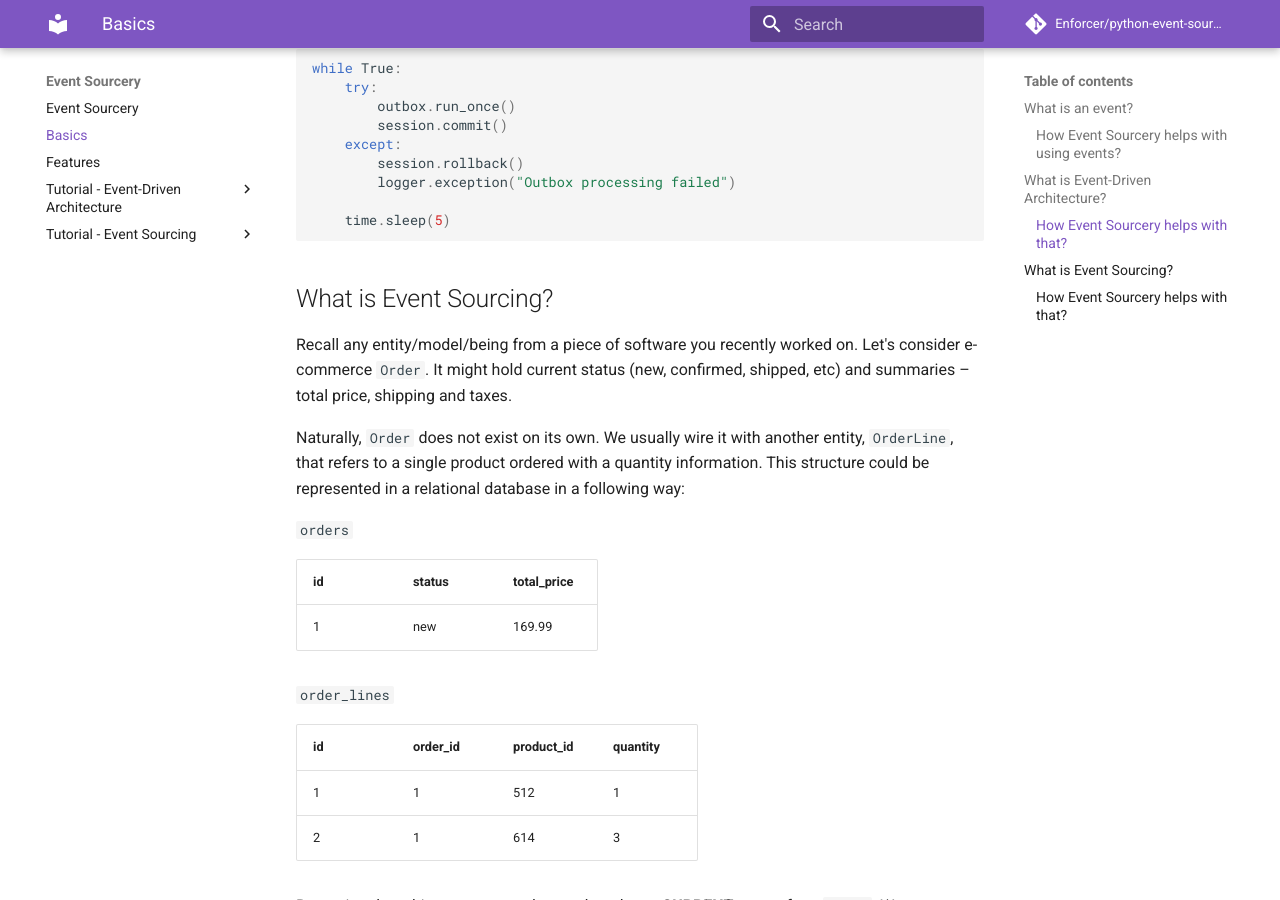
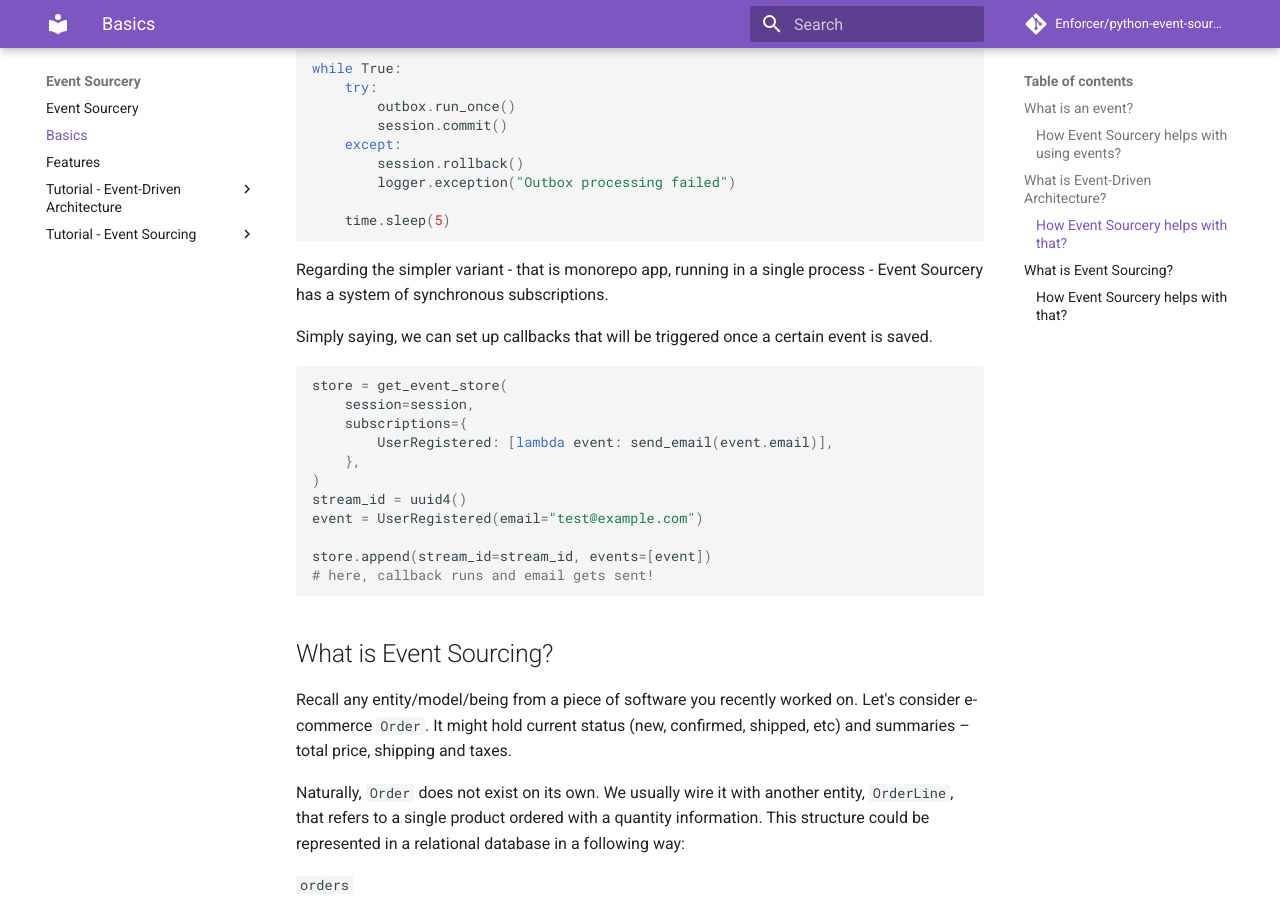
Before and after one commit to python-event-sourcery/python-event-sourcery, an MkDocs documentation site: the page built from docs/documentation/docs/basics.md, in a window 1280 px wide and 900 px high, scrolled down 3010 px. Built offline with MkDocs 1.6.1 and Material for MkDocs 9.7.7, drawn with Linux system fonts in a browser that asks for light colours; comment, search, counter and statistics services are not loaded.

Commit message:
Expose subscriptions on Event Store, 0.1.3

````diff
--- a/docs/documentation/docs/basics.md
+++ b/docs/documentation/docs/basics.md
@@ -115,6 +115,24 @@ while True:
         logger.exception("Outbox processing failed")
 
     time.sleep(5)
+```
+
+Regarding the simpler variant - that is monorepo app, running in a single process - Event Sourcery has a system of synchronous subscriptions.
+
+Simply saying, we can set up callbacks that will be triggered once a certain event is saved.
+
+```python
+store = get_event_store(
+    session=session,
+    subscriptions={
+        UserRegistered: [lambda event: send_email(event.email)],
+    },
+)
+stream_id = uuid4()
+event = UserRegistered(email="test@example.com")
+
+store.append(stream_id=stream_id, events=[event])
+# here, callback runs and email gets sent!
 ```
 
 ## What is Event Sourcing?
--- a/pyproject.toml
+++ b/pyproject.toml
@@ -1,6 +1,6 @@
 [tool.poetry]
 name = "python-event-sourcery"
-version = "0.1.2"
+version = "0.1.3"
 description = ""
 authors = ["Your Name <you@example.com>"]
 license = "MIT"
````
Also changed, not shown: event_sourcery/__init__.py (+7 -2 lines).
